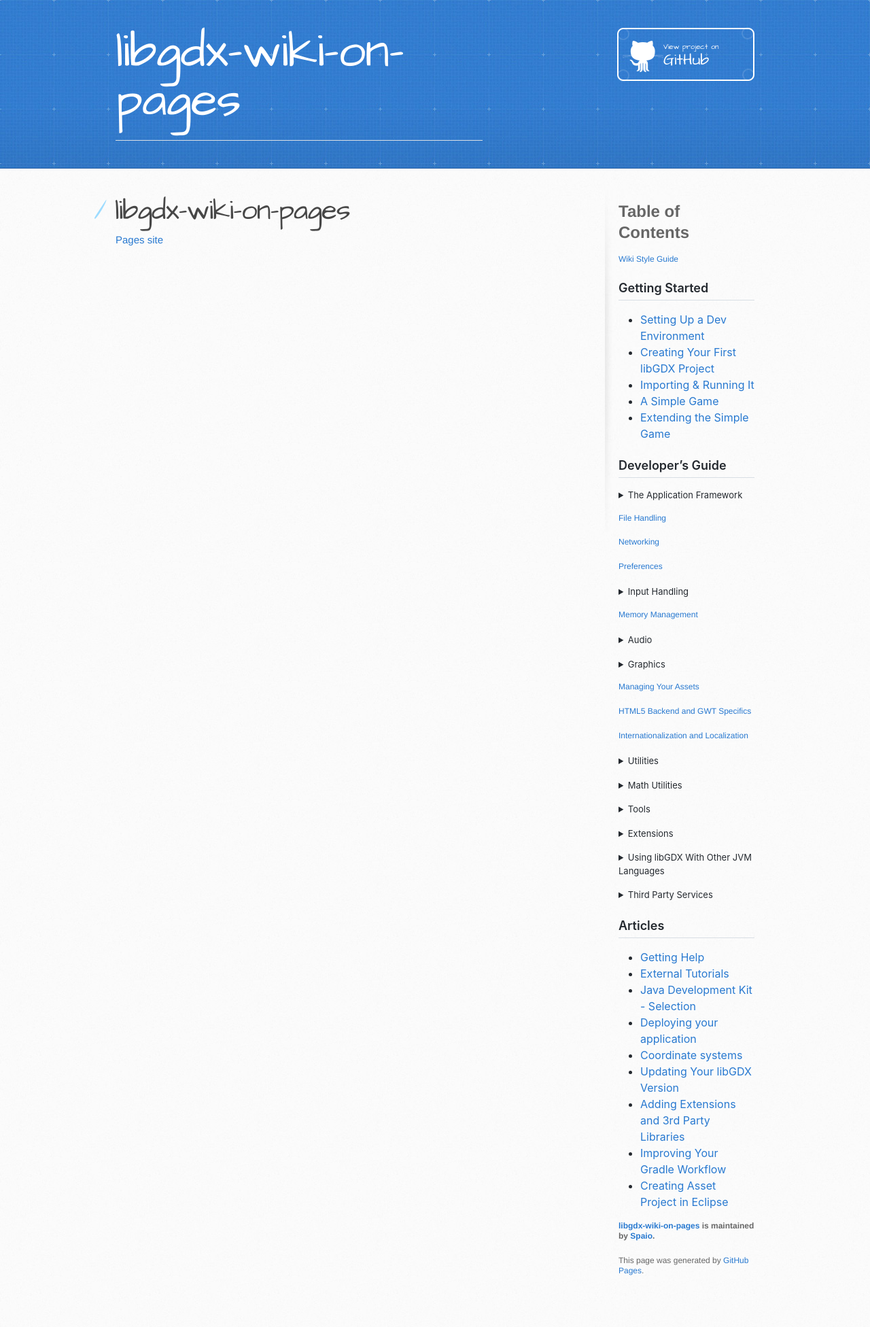
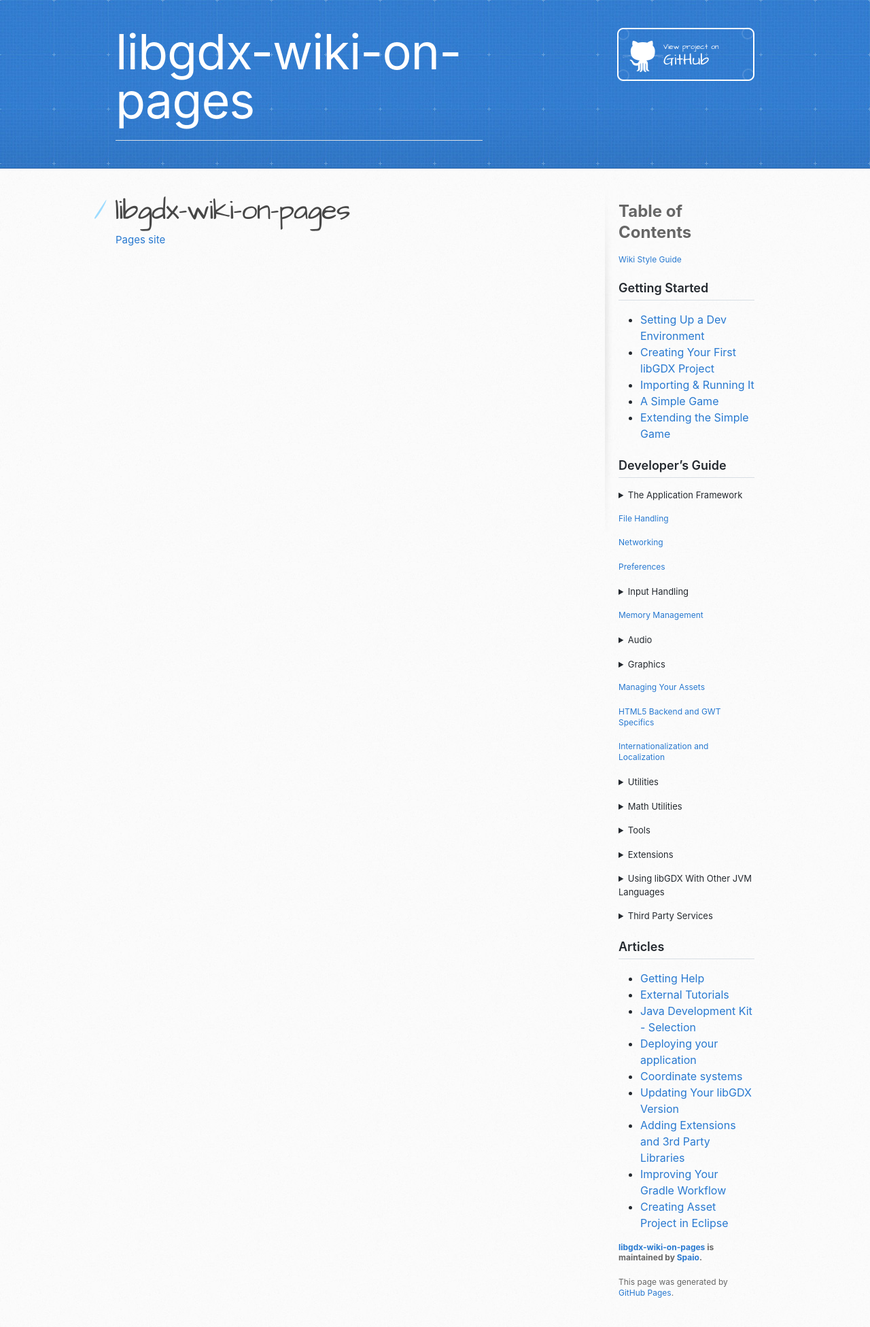
Before and after one commit to Spaio/libgdx-wiki-on-pages, a Jekyll site: the page built from README.md, in a window 1280 px wide. Shown: the whole page at 68% size. Built offline with Jekyll 4.4.1, drawn with Linux system fonts in a browser that asks for light colours; our own code applies the rules of GitHub Pages for plain Markdown files; the repository's description, which GitHub fills in, is left out; before the commit the page ends 1921 px from its top, so only the background shows below that.

Commit message:
Update jekyll-theme-architect.scss

```diff
--- a/_sass/jekyll-theme-architect.scss
+++ b/_sass/jekyll-theme-architect.scss
@@ -4,7 +4,7 @@
 
 /* LAYOUT STYLES */
 body {
-  font-family: 'Helvetica Neue', Helvetica, Arial, serif;
+  font-family: -apple-system,BlinkMacSystemFont,"Segoe UI",Helvetica,Arial,sans-serif,"Apple Color Emoji","Segoe UI Emoji";
   font-size: 15px;
   font-weight: 400;
   line-height: 1.5;
@@ -26,7 +26,6 @@ a:hover {
 header {
   padding-top: 40px;
   padding-bottom: 40px;
-  font-family: 'Architects Daughter', 'Helvetica Neue', Helvetica, Arial, serif;
   background: #2e7bcf url(../images/header-bg.jpg) 0 0 repeat-x;
   border-bottom: solid 1px #275da1;
 }
```
